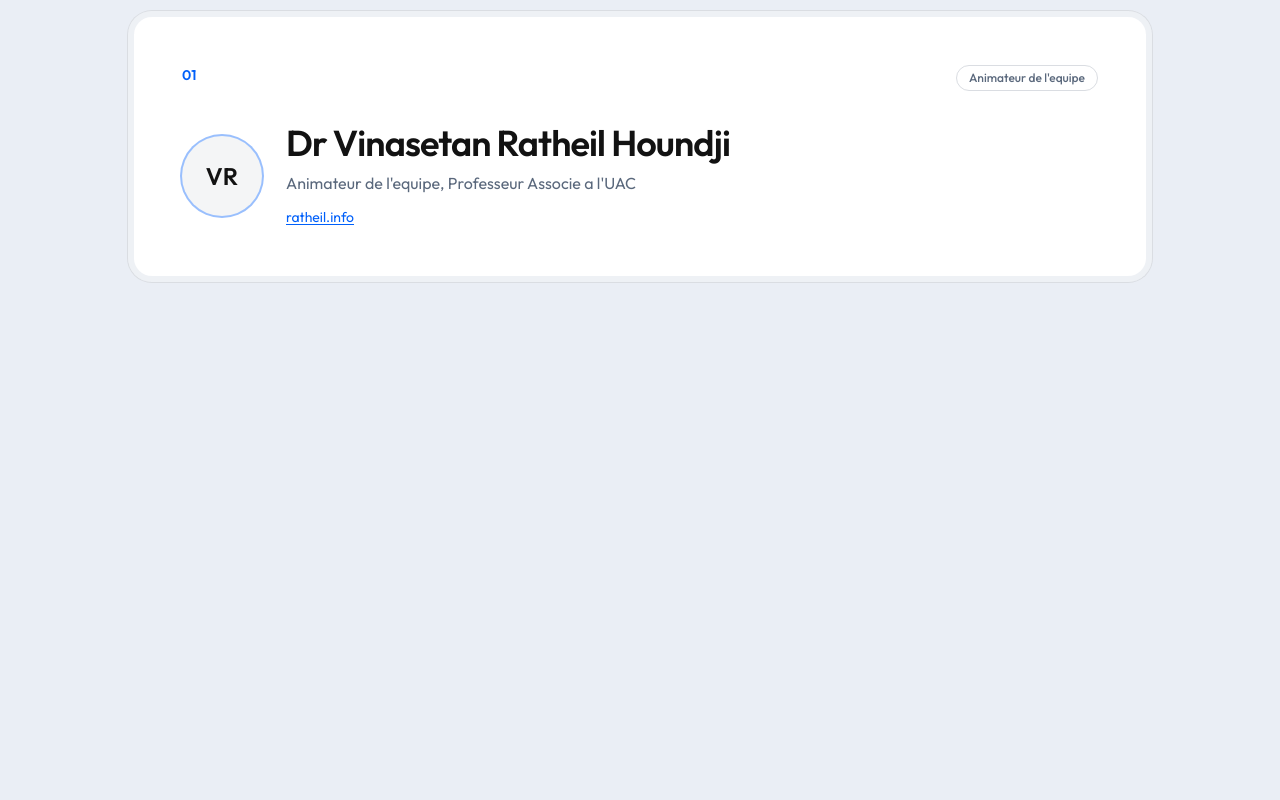
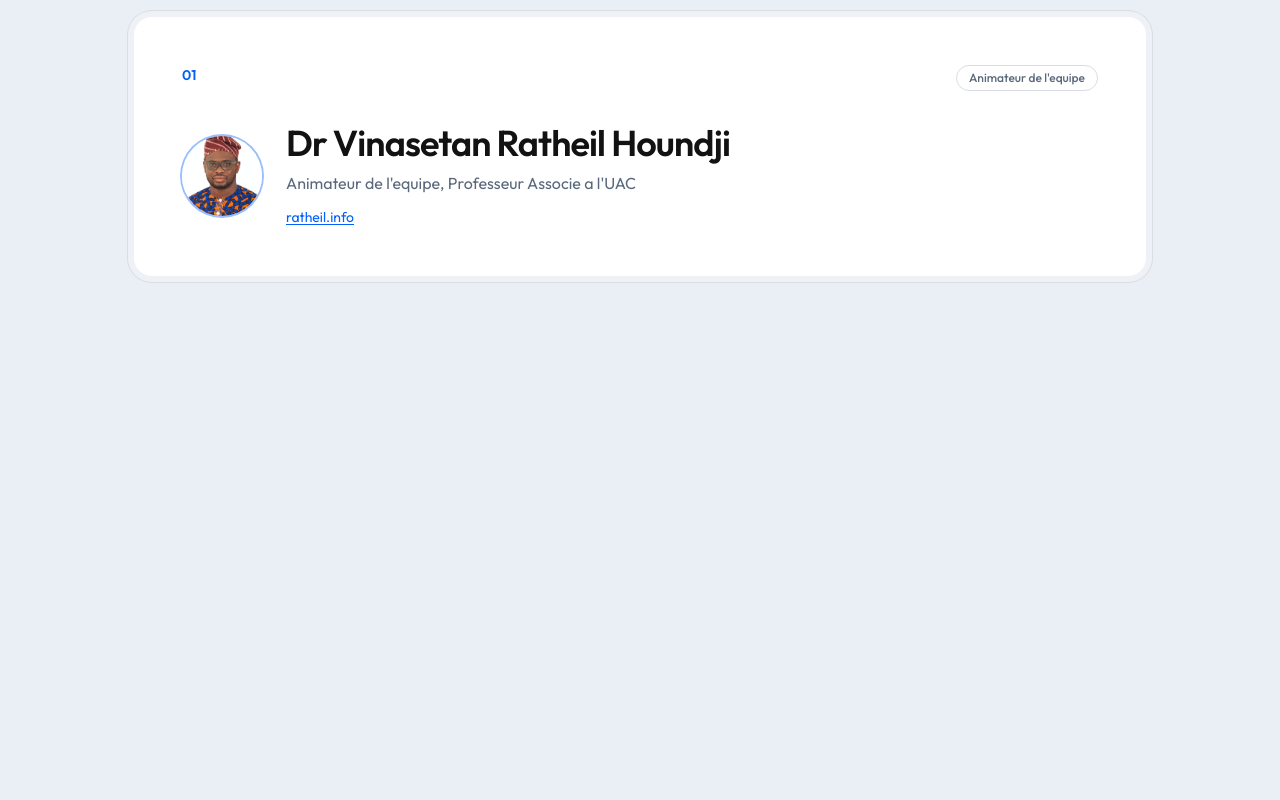
Before and after one commit to uac-rrteam/uac-rrteam.github.io, a React (Vite) app: page /1 in a window 1280 px wide. Shown: the part 2100-2900 px from the top of the page. Built offline with nearby package versions, Linux system fonts and the light colour scheme.

Commit message:
Photo du Dr Houndji dans sa carte membre, logos IFRI/UAC du footer agrandis

```diff
--- a/src/components/layout/SiteFooter.tsx
+++ b/src/components/layout/SiteFooter.tsx
@@ -60,8 +60,8 @@ export function SiteFooter() {
                   : "Ratheil Research Team, LRSIA, IFRI, University of Abomey-Calavi, Benin."}
               </p>
               <div className="mt-5 flex items-center gap-4">
-                <img src="/imgs/logos/logoifri.png" alt="IFRI" width={52} height={52} className="h-11 w-auto opacity-90" />
-                <img src="/imgs/logos/logouac.png" alt="UAC" width={52} height={52} className="h-11 w-auto opacity-90" />
+                <img src="/imgs/logos/logoifri.png" alt="IFRI" width={68} height={68} className="h-16 w-auto opacity-90" />
+                <img src="/imgs/logos/logouac.png" alt="UAC" width={68} height={68} className="h-16 w-auto opacity-90" />
               </div>
             </div>
 
--- a/src/sections/Membres.tsx
+++ b/src/sections/Membres.tsx
@@ -16,6 +16,7 @@ interface Member {
   linkLabel?: string;
   lead?: boolean;
   accent: "blue" | "red";
+  photo?: string;
 }
 
 const MEMBERS: Member[] = [
@@ -27,6 +28,7 @@ const MEMBERS: Member[] = [
     linkLabel: "ratheil.info",
     lead: true,
     accent: "blue",
+    photo: "/imgs/people/vinasetan-ratheil.png",
   },
   {
     name: "Marie Melene TONOU",
@@ -167,12 +169,22 @@ function MemberCard({ member, index, fr }: { member: Member; index: number; fr:
         </div>
 
         <div className="mt-8 flex flex-col gap-6 sm:flex-row sm:items-center">
+          {member.photo ? (
+            <img
+              src={member.photo}
+              alt={`Portrait de ${member.name}`}
+              width={80}
+              height={80}
+              className={`h-20 w-20 shrink-0 rounded-full object-cover ring-2 ${ring}`}
+            />
+          ) : (
             <div
               className={`flex h-20 w-20 shrink-0 items-center justify-center rounded-full bg-secondary text-2xl font-semibold ring-2 ${ring}`}
               aria-hidden
             >
               {initials}
             </div>
+          )}
           <div>
             <h3 className="font-display text-2xl font-semibold tracking-tight md:text-4xl">{member.name}</h3>
             <p className="mt-2 text-muted-foreground">{fr ? member.roleFr : member.roleEn}</p>
```
Lines whose indentation alone changed are shown as unchanged.
